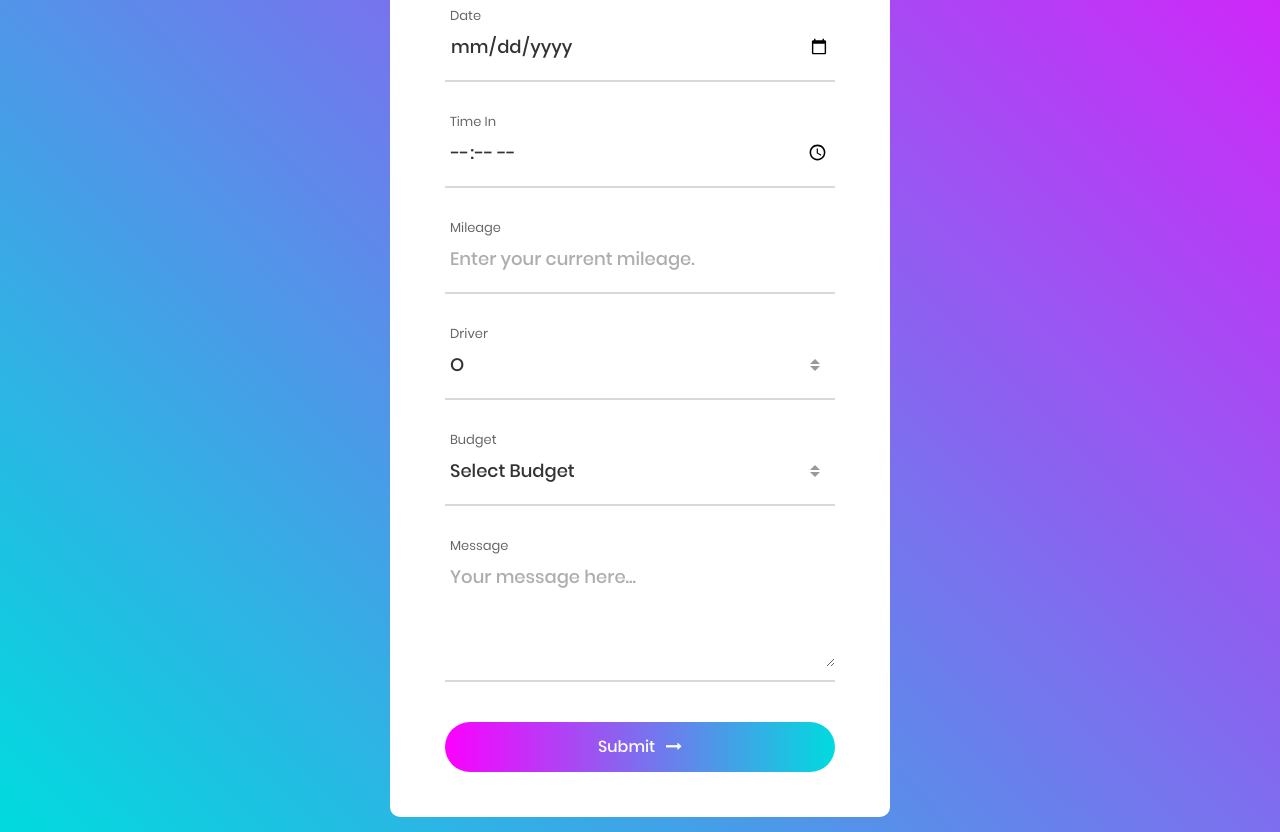
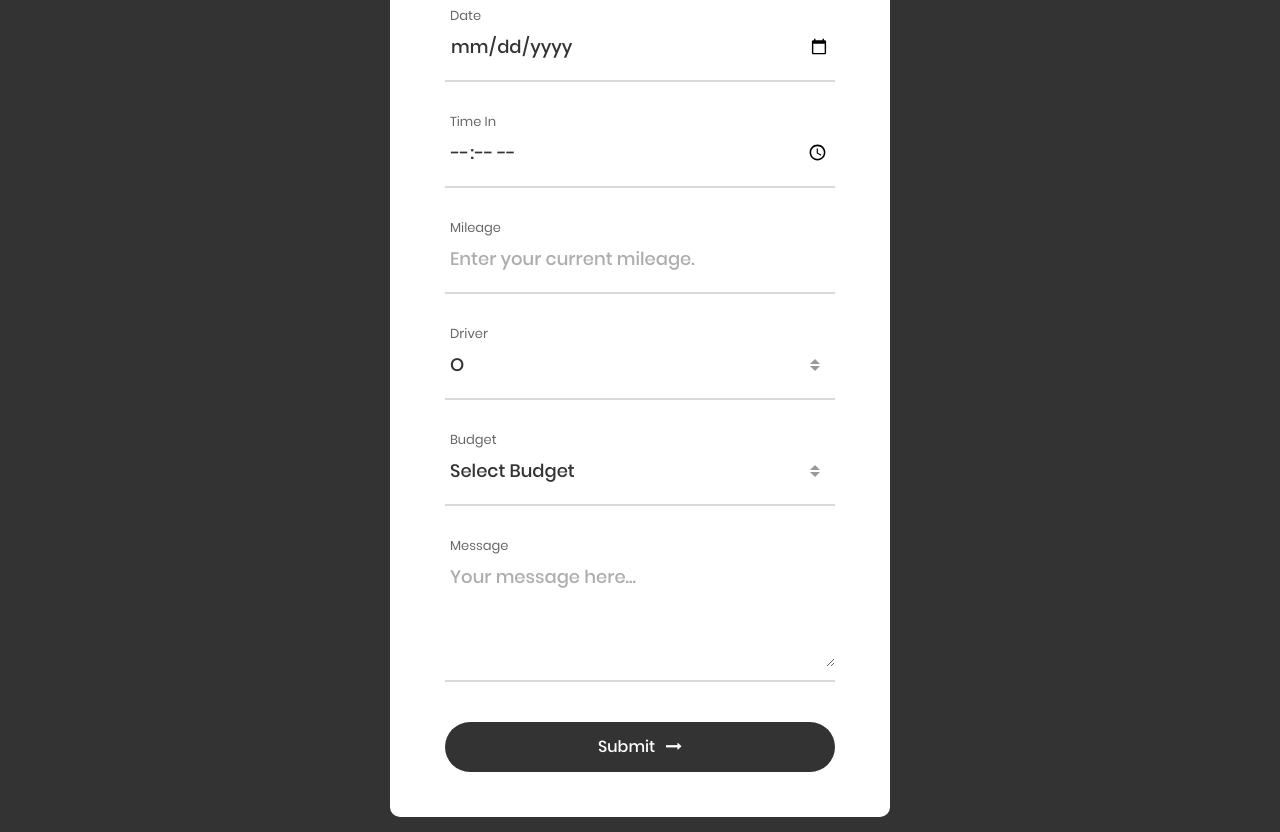
Before and after one commit to mkwinfr/mkwinfr.github.io, a plain HTML site: page index.html in a window 1280 px wide. Shown: the part 463-1295 px from the top of the page. Drawn offline with Linux system fonts and the light colour scheme.

Commit message:
Add files via upload

```diff
--- a/css/main.css
+++ b/css/main.css
@@ -157,11 +157,7 @@ iframe {
   justify-content: center;
   align-items: center;
   padding: 15px;
-  background: #a64bf4;
-  background: -webkit-linear-gradient(45deg, #00dbde, #fc00ff);
-  background: -o-linear-gradient(45deg, #00dbde, #fc00ff);
-  background: -moz-linear-gradient(45deg, #00dbde, #fc00ff);
-  background: linear-gradient(45deg, #00dbde, #fc00ff);
+  background: #333;
 
 }
 
@@ -301,12 +297,7 @@ textarea.input100 {
   z-index: -1;
   width: 300%;
   height: 100%;
-  background: #a64bf4;
-  background: -webkit-linear-gradient(left, #00dbde, #fc00ff, #00dbde, #fc00ff);
-  background: -o-linear-gradient(left, #00dbde, #fc00ff, #00dbde, #fc00ff);
-  background: -moz-linear-gradient(left, #00dbde, #fc00ff, #00dbde, #fc00ff);
-  background: linear-gradient(left, #00dbde, #fc00ff, #00dbde, #fc00ff);
-  top: 0;
+  background: #333;
   left: -100%;
 
   -webkit-transition: all 0.4s;
```
